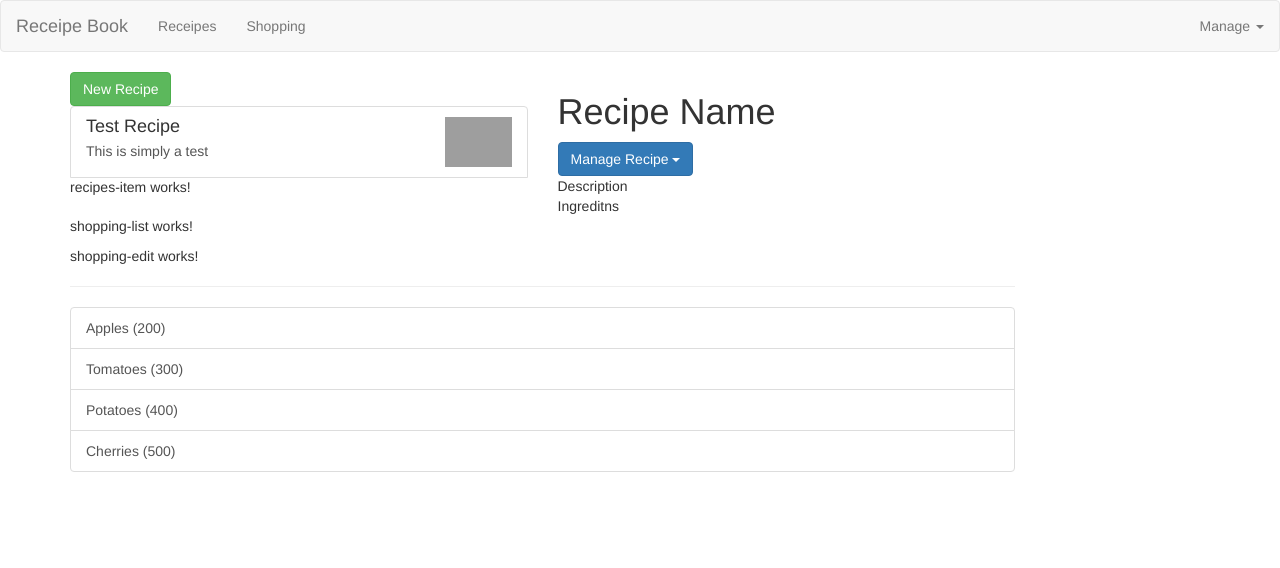
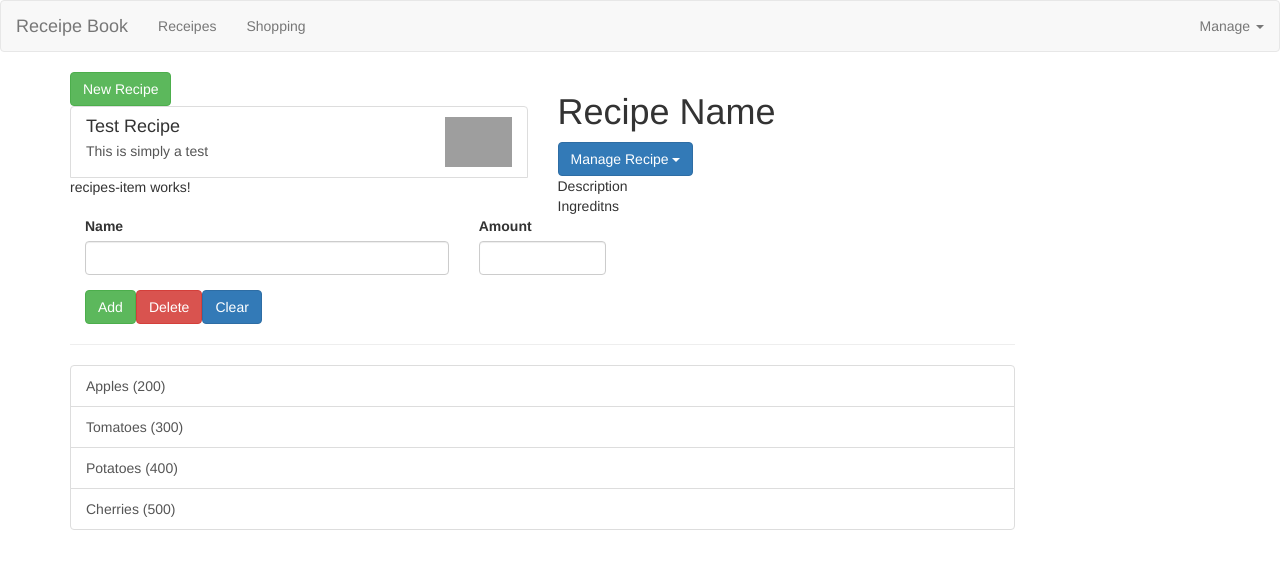
Before and after one commit to nahalem/AngularUdemyProject_I, an Angular app: page / in a window 1280 px wide. Shown: the top 568 px of the page. Built offline with nearby package versions, Linux system fonts and the light colour scheme; grey boxes are pictures that could not be loaded; what primeng would draw is missing.

Commit message:
shooping edit

```diff
--- a/src/app/components/shopping/shopping-edit/shopping-edit.component.html
+++ b/src/app/components/shopping/shopping-edit/shopping-edit.component.html
@@ -1,3 +1,23 @@
-<p>
-  shopping-edit works!
-</p>
+<div class='row'>
+  <div class='col-lg-12'>
+    <form>
+      <div clas='row'>
+        <div class='col-lg-5 form-group'>
+          <label for='name' id='name'>Name</label>
+          <input type='text' id='name' class='form-control'>
+        </div>
+        <div class='col-lg-2 form-group'>
+          <label for='amount' id='amount'>Amount</label>
+          <input type='number' id='amount' class='form-control'>
+        </div>
+      </div>
+      <div clas='row'>
+        <div class='col-lg-12'>
+          <button class='btn btn-success' type='submit'>Add</button>
+          <button class='btn btn-danger' type='button'>Delete</button>
+          <button class='btn btn-primary' type='button'>Clear</button>
+        </div>
+      </div>
+    </form>
+  </div>
+</div>
--- a/src/app/components/shopping/shopping-list/shopping-list.component.html
+++ b/src/app/components/shopping/shopping-list/shopping-list.component.html
@@ -1,7 +1,3 @@
-<p>
-  shopping-list works!
-</p>
-
 <div class="row">
   <div class="col-xs-10">
     <app-shopping-edit></app-shopping-edit>
```
